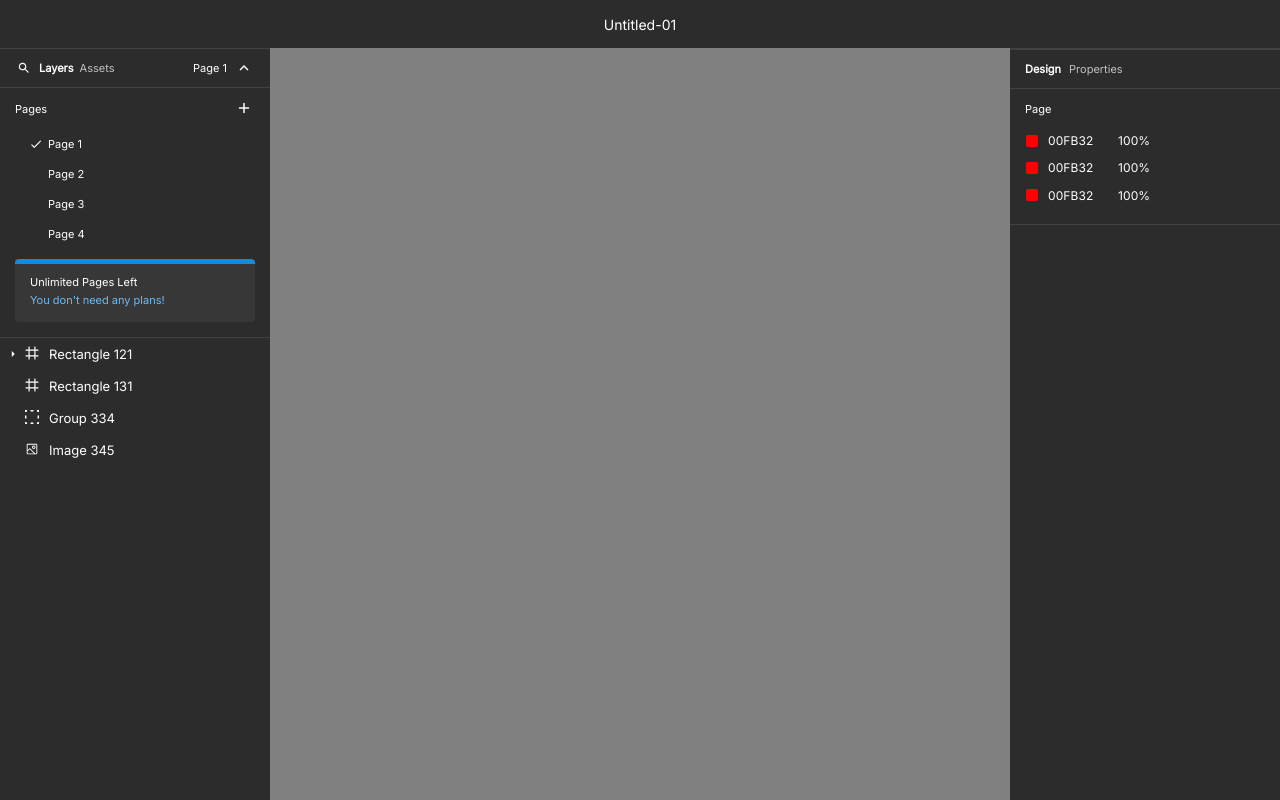
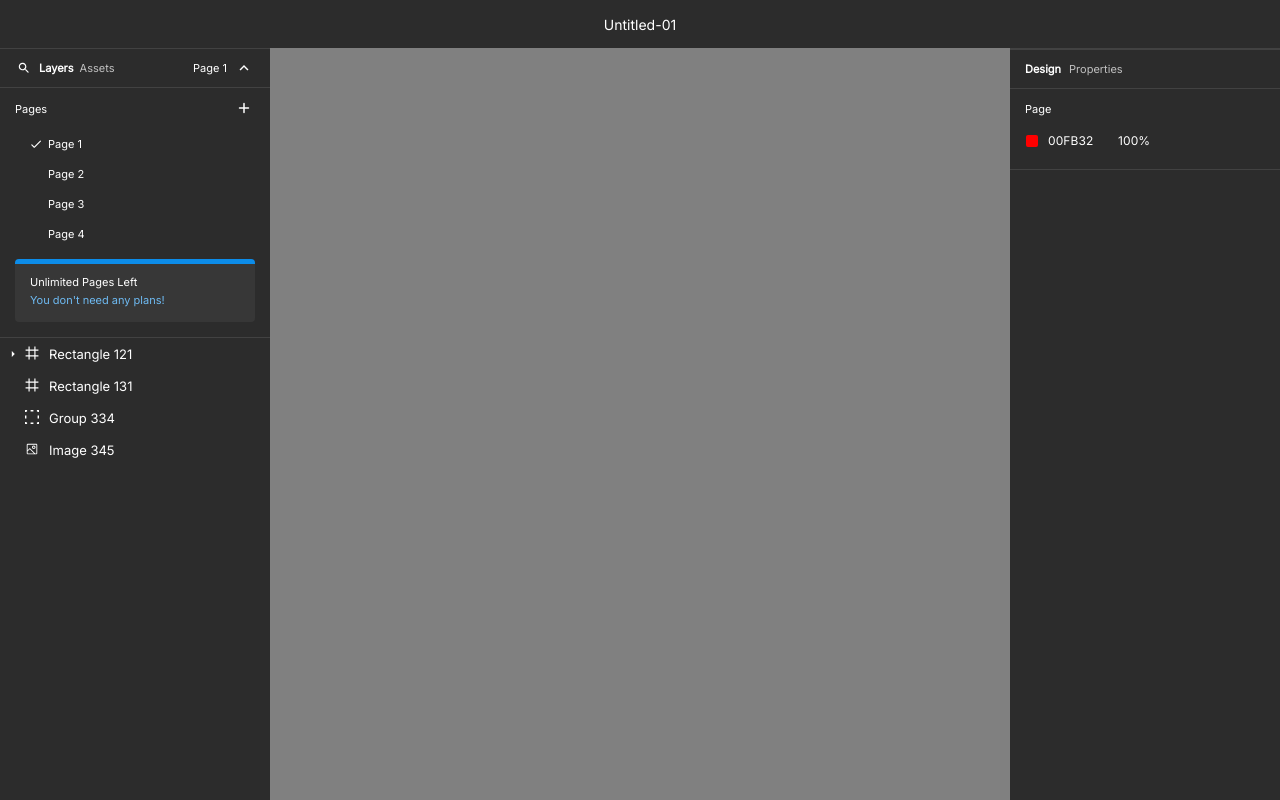
Before and after one commit to dikshit-upadhya/doodle-a-figma-clone, a React (Create React App) app: page /editor in a window 1280 px wide. Built offline with nearby package versions, Linux system fonts and the light colour scheme.

Commit message:
resolved all warnings from console

```diff
--- a/src/components/atomic/Property.jsx
+++ b/src/components/atomic/Property.jsx
@@ -11,7 +11,7 @@ export const PropertyContainer = styled(Box)(() => ({
 		borderTop: borderWhite,
 		borderBottom: borderWhite,
 	},
-	'&:hover > div:nth-child(1)': {
+	'&:hover > div:nth-of-type(1)': {
 		padding: '4.5px',
 		border: borderWhite,
 	},
--- a/src/components/ui/ColorProperty/index.jsx
+++ b/src/components/ui/ColorProperty/index.jsx
@@ -16,7 +16,7 @@ function ColorPropertyComponent(props) {
 				<ColorProperty />
 				<ColorValue onFocus={(e) => e.target.select()} defaultValue="00FB32" />
 			</PropertyDetails>
-			<PropertyDetails hideLeftBorder>
+			<PropertyDetails>
 				<ColorValue
 					onFocus={(e) => e.target.select()}
 					sx={{ width: '34px' }}
@@ -28,11 +28,11 @@ function ColorPropertyComponent(props) {
 }
 
 ColorPropertyComponent.propTypes = {
-	sx: PropTypes.shape({}),
+	sx: PropTypes.shape({}).isRequired,
 };
 
-ColorPropertyComponent.defaultProps = {
-	sx: {},
-};
+// ColorPropertyComponent.defaultProps = {
+// 	sx: {},
+// };
 
 export default ColorPropertyComponent;
--- a/src/views/Editor/components/DesignPropertiesMenu/index.jsx
+++ b/src/views/Editor/components/DesignPropertiesMenu/index.jsx
@@ -1,4 +1,4 @@
-import { useState } from 'react';
+import React, { useState } from 'react';
 import { Box } from '@mui/material';
 import { DgnPropContainer } from './styled';
 import {
@@ -28,9 +28,7 @@ function DesignPropertiesMenu() {
 						<Ty variant="layersListTitle">Page</Ty>
 					</Box>
 				</PageListContainerHeader>
-				{[1, 2, 3].map((_item, index) => (
-					<ColorPropertyComponent sx={index === 0 && { marginTop: '10px' }} />
-				))}
+				<ColorPropertyComponent sx={{ marginTop: '10px' }} />
 			</PageListContainer>
 		</DgnPropContainer>
 	);
--- a/src/views/Editor/components/LayersList/index.jsx
+++ b/src/views/Editor/components/LayersList/index.jsx
@@ -61,6 +61,7 @@ function LayerRowItem(props) {
 			{childrenOpen
 				? item?.children?.map((layerRowItem) => (
 						<LayerRowItem
+							key={layerRowItem.name}
 							item={layerRowItem}
 							leftPadding={(leftPadding || 0) + 20}
 						/>
@@ -77,7 +78,7 @@ LayerRowItem.propTypes = {
 			icon: PropTypes.node,
 		}),
 		name: PropTypes.string,
-		children: PropTypes.arrayOf({}),
+		children: PropTypes.arrayOf(PropTypes.shape({})),
 	}).isRequired,
 };
 
@@ -160,7 +161,7 @@ function LayersList() {
 							{ pageName: 3 },
 							{ pageName: 4 },
 						].map((item) => (
-							<PageListItem>
+							<PageListItem key={item.pageName}>
 								<IconWrapper>
 									{item.pageName === 1 && (
 										<CheckRounded sx={{ fontSize: '14px', color: 'white' }} />
@@ -188,7 +189,7 @@ function LayersList() {
 			)}
 			<LayersListItemsContainer>
 				{testLayersArr.map((item) => (
-					<LayerRowItem item={item} leftPadding={0} />
+					<LayerRowItem key={item.name} item={item} leftPadding={0} />
 				))}
 			</LayersListItemsContainer>
 			<ListContainerResizer onMouseDown={clickHandler} />
--- a/src/views/Editor/components/LayersList/styled.jsx
+++ b/src/views/Editor/components/LayersList/styled.jsx
@@ -34,7 +34,9 @@ export const SearchIconButton = styled(IconButton)({
 	padding: '2px',
 });
 
-export const Ty = styled(Typography)(({ hoverEffect, active }) => {
+export const Ty = styled(Typography, {
+	shouldForwardProp: (props) => props !== 'active' && props !== 'hoverEffect',
+})(({ hoverEffect, active }) => {
 	const getColorForTy = () => {
 		if (hoverEffect) {
 			return active ? 'white' : 'rgba(255, 255, 255, 0.7)';
--- a/src/views/Editor/components/Toolbar/index.jsx
+++ b/src/views/Editor/components/Toolbar/index.jsx
@@ -1,5 +1,6 @@
 // import { Box, IconButton, Typography } from '@mui/material';
 // import AcUnitIcon from '@mui/icons-material/AcUnit';
+import React from 'react';
 import { Toolbar, ToolbarFlexItems, Ty } from './styled';
 
 function ToolbarComponent() {
--- a/src/views/Editor/index.jsx
+++ b/src/views/Editor/index.jsx
@@ -1,3 +1,4 @@
+import React from 'react';
 import Canvas from './components/Canvas';
 import DesignPropertiesMenu from './components/DesignPropertiesMenu';
 import LayersList from './components/LayersList';
```
Also changed, not shown: .eslintrc.json.
